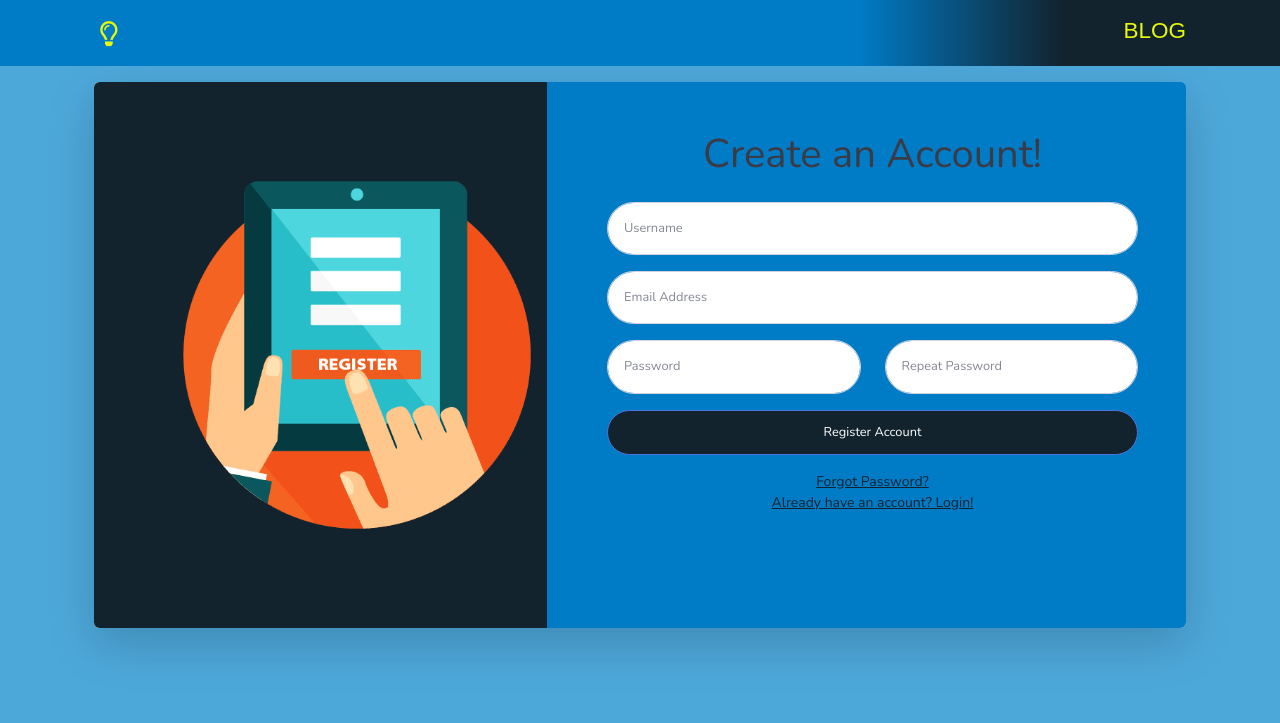
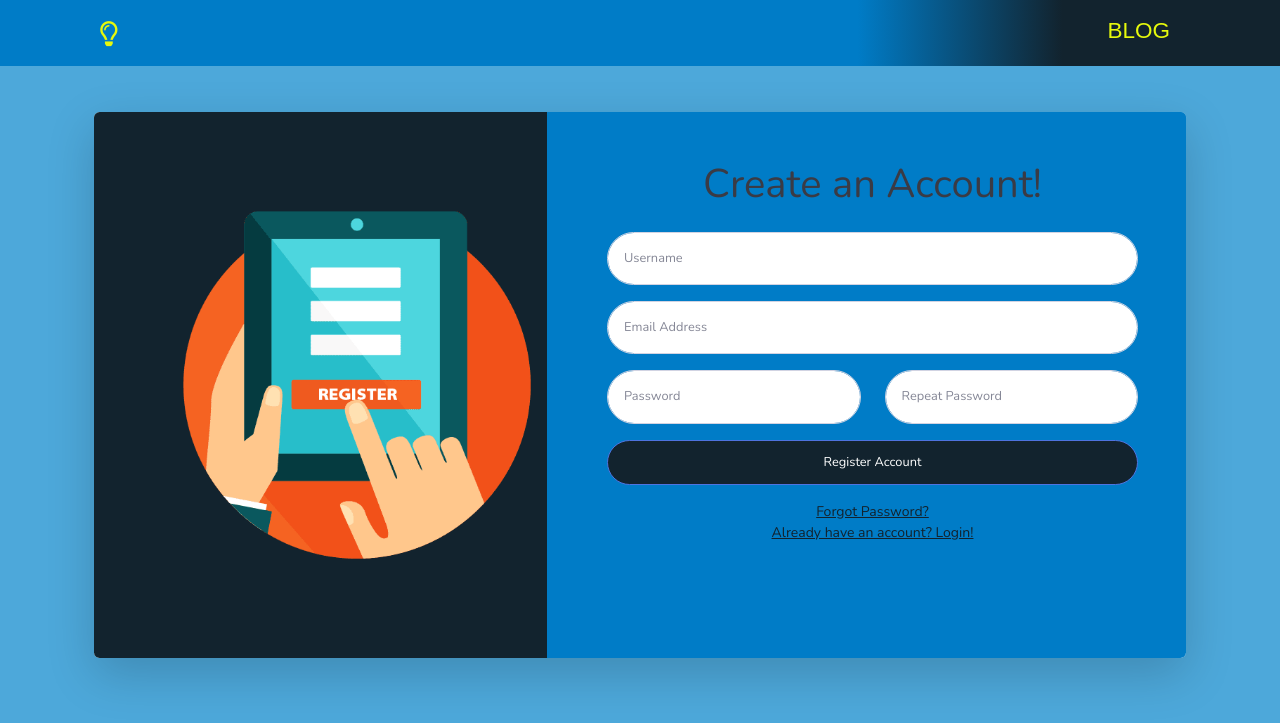
Before and after one commit to vodnalasricharan/StudentMithra, a Django app: page /register/ in a window 1280 px wide. Shown: the top 723 px of the page. Run offline with Django 3.2, Linux system fonts and the light colour scheme; some libraries are stand-ins or nearby versions; some web fonts are replaced.

Commit message:
updated  homepage,login and register page
footer is not given to login and register page because in register page footer is not adjusting properly

```diff
--- a/templates/homepage.html
+++ b/templates/homepage.html
@@ -26,7 +26,7 @@
         <div class="container"><a class="navbar-brand d-lg-flex justify-content-lg-center align-items-lg-center" href="/" style="width: 35.1px;text-align: center;margin-right: 16px;">
                 <div></div><i class="far fa-lightbulb" style="text-align: center;color: rgb(230,249,12);font-size: 25px;"></i>&nbsp;
             </a>
-            <h1 class="text-center" style="font-family: ABeeZee, sans-serif;color: rgb(230,249,12);font-size: 22.5px;margin-top: 2px;">Blog</h1>
+            <a class="navbar-brand d-lg-flex justify-content-lg-center align-items-lg-center" href="{% url 'posts' %}"><h1 class="text-center" style="font-family: ABeeZee, sans-serif;color: rgb(230,249,12);font-size: 22.5px;margin-top: 2px;">Blog</h1></a>
         </div>
     </nav>
     <header class="text-center text-dark masthead" style="background: rgb(18,35,46);height: 68px;padding-top: 0px;padding-bottom: 0px;margin-bottom: 100px;"></header>
--- a/templates/register.html
+++ b/templates/register.html
@@ -25,16 +25,16 @@
     <link rel="stylesheet" href="{% static 'assets/css/Table-With-Search.css' %}">
     <link rel="stylesheet" href="{% static 'assets/css/untitled.css' %}">
 </head>
-
-<body class="bg-gradient-primary" style="background: #4da8da;margin-top: 0px;padding: 34px;">
-    <nav class="navbar navbar-light navbar-expand-lg fixed-top bg-secondary text-uppercase" id="mainNav" style="height: 66px;background: linear-gradient(90deg, #007cc7 67%, #12232e 83%);">
+<nav class="navbar navbar-light navbar-expand-lg fixed-top bg-secondary text-uppercase" id="mainNav" style="height: 66px;background: linear-gradient(90deg, #007cc7 67%, #12232e 83%);">
         <div class="container"><a class="navbar-brand d-lg-flex justify-content-lg-center align-items-lg-center" href="/" style="width: 35.1px;text-align: center;margin-right: 16px;">
                 <div></div><i class="far fa-lightbulb" style="text-align: center;color: rgb(230,249,12);font-size: 25px;"></i>&nbsp;
             </a>
-            <h1 class="text-center" style="font-family: ABeeZee, sans-serif;color: rgb(230,249,12);font-size: 22.5px;margin-top: 2px;">Blog</h1>
+            <a class="navbar-brand d-lg-flex justify-content-lg-center align-items-lg-center" href="{% url 'posts' %}"><h1 class="text-center" style="font-family: ABeeZee, sans-serif;color: rgb(230,249,12);font-size: 22.5px;margin-top: 2px;">Blog</h1></a>
         </div>
     </nav>
-    <div class="container">
+<body class="bg-gradient-primary" style="background: #4da8da;margin-top: 0px;padding: 34px;">
+
+    <div class="container" style="padding-top:30px">
         <div class="card shadow-lg o-hidden border-0 my-5">
             <div class="card-body p-0">
                 <div class="row">
```
Also changed, not shown: templates/login.html (+6 -5 lines).
